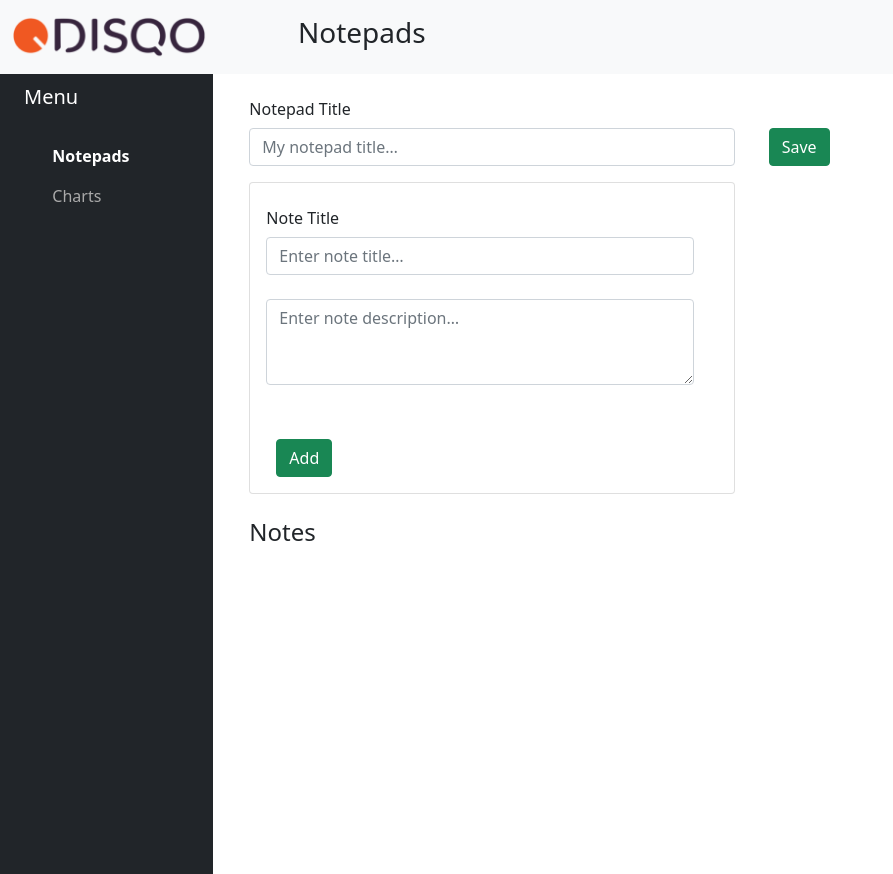
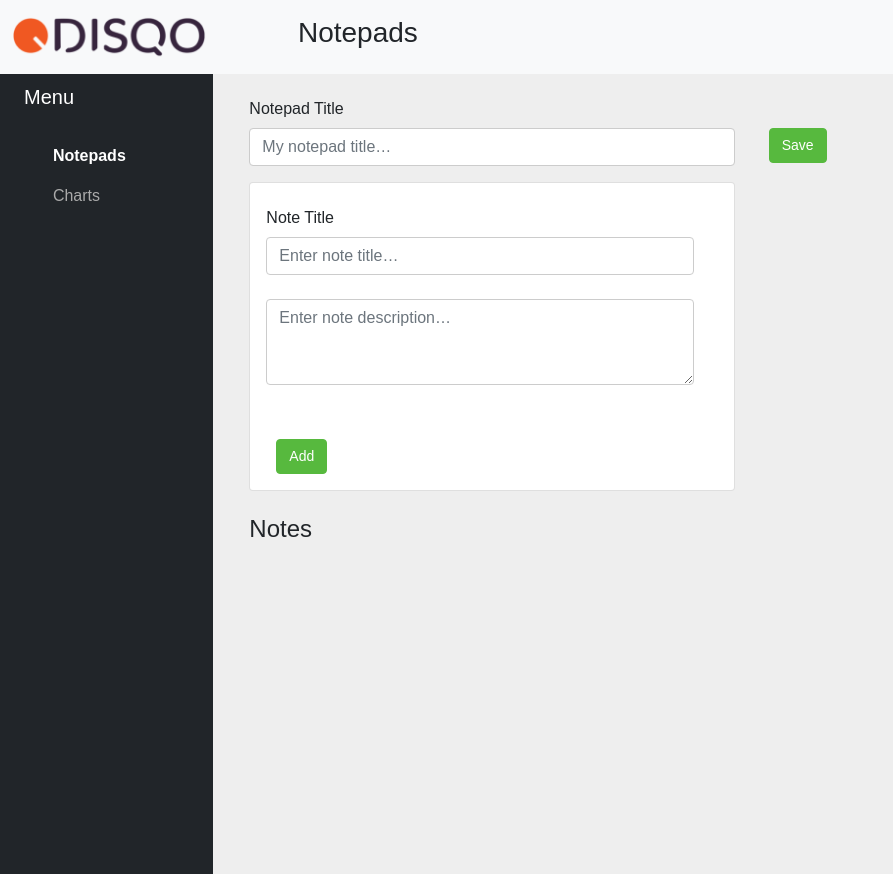
Before and after one commit to rezaimn/DISQO-Test, an Angular app: page /notepads/1 in a window 1280 px wide. Shown: the whole page, without its empty margins (0-893 px from the left). Built offline with nearby package versions, Linux system fonts and the light colour scheme.

Commit message:
style configs

```diff
--- a/src/app/components/content/note/note.component.scss
+++ b/src/app/components/content/note/note.component.scss
@@ -1 +1,6 @@
 @import "./src/app/app.component";
+
+
+.notes-header{
+  font-size: 18px;
+}
--- a/src/app/components/content/notepad/notepad.component.html
+++ b/src/app/components/content/notepad/notepad.component.html
@@ -39,7 +39,7 @@
   </div>
 
   <div class="row mt-4">
-    <h4 class="mb-4">Notes</h4>
+    <h4 class="mb-4 notes-header">Notes</h4>
     <div class="row">
       <div class="col-lg-6 col-md-6 col-sm-12 col-xs-12" *ngFor="let note of notepad.notes">
         <app-note [note]="note"  status="edit" (delete)="deleteNote($event)" (edit)="editNote($event)"></app-note>
--- a/src/app/components/sidebar/sidebar.component.ts
+++ b/src/app/components/sidebar/sidebar.component.ts
@@ -1,5 +1,4 @@
 import { Component, OnInit } from '@angular/core';
-import {ActivatedRoute, Router} from '@angular/router';
 
 @Component({
   selector: 'app-sidebar',
@@ -8,16 +7,11 @@ import {ActivatedRoute, Router} from '@angular/router';
 })
 export class SidebarComponent implements OnInit {
 
-  selectedItem = 'notepads';
-  constructor(private router:Router,private route: ActivatedRoute) {
+  constructor() {
   }
 
   ngOnInit(): void {
-    console.log(this.router.url,'pppppppppppppppppppppppppppp')
 
   }
 
-  redirectTo(path:string){
-    this.router.navigate(['/'+path]);
-  }
 }
--- a/src/styles.scss
+++ b/src/styles.scss
@@ -1,5 +1,49 @@
 @import "~bootstrap/dist/css/bootstrap.css";
+$greenColor:#57B93E;
+$blueColor:#39ACDC;
+$redColor:#EC3646;
+$textAndInputColor: #333;
+$PlaceholderColor: #AAA;
+$BorderColor: #CCC;
+$BodyBackgroundColor: #EEE;
 
 html{
   overflow: hidden;
 }
+body{
+  background-color: $BodyBackgroundColor!important;
+  font-family: Arial;
+}
+.btn{
+  font-size: 14px;
+}
+.btn-success{
+  background-color: $greenColor!important;
+  border-color: $greenColor!important;
+}
+
+.btn-primary{
+  background-color: $blueColor!important;
+  border-color: $blueColor!important;
+}
+.btn-danger{
+  background-color: $redColor!important;
+  border-color: $redColor!important;
+}
+.form-control{
+  color: $textAndInputColor!important;
+  border-color: $BorderColor!important;
+}
+
+::placeholder {
+  color: $PlaceholderColor;
+  opacity: 1; /* Firefox */
+}
+
+:-ms-input-placeholder { /* Internet Explorer 10-11 */
+  color: $PlaceholderColor;
+}
+
+::-ms-input-placeholder { /* Microsoft Edge */
+  color: $PlaceholderColor;
+}
```
